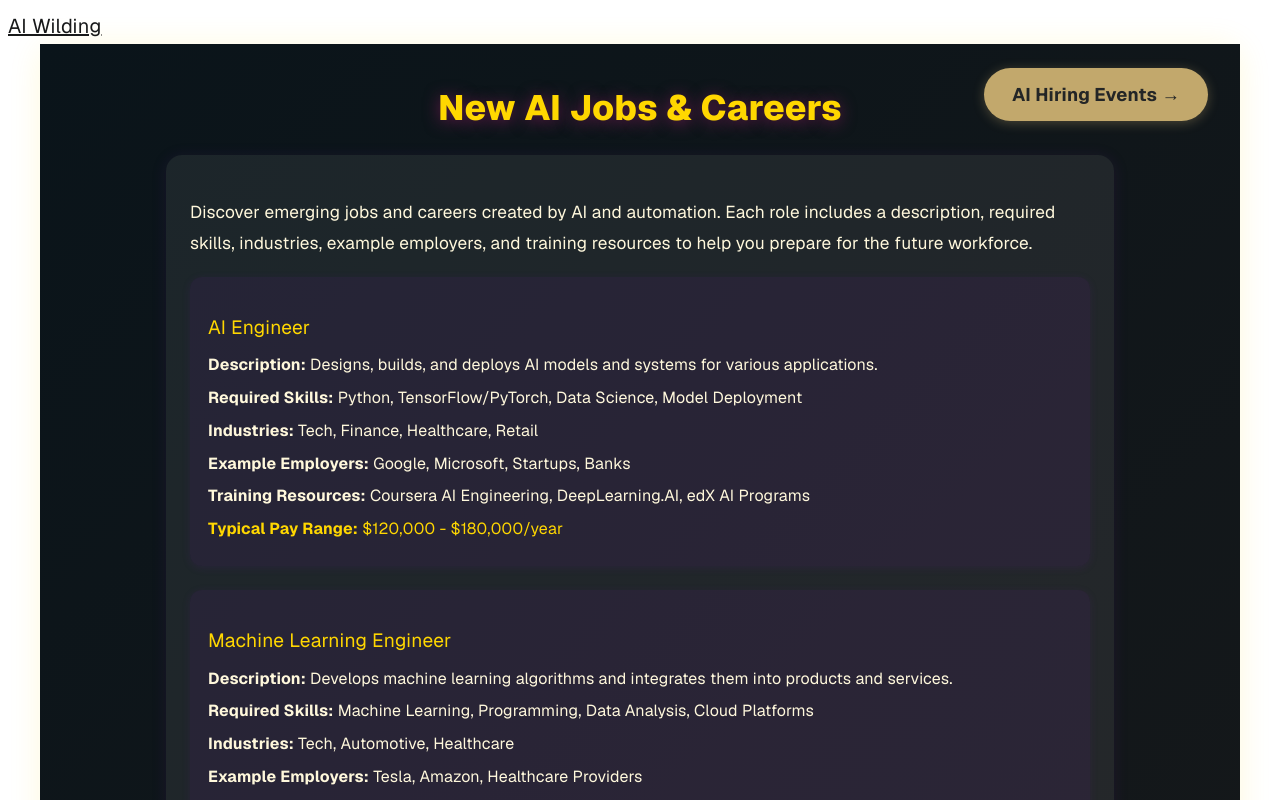
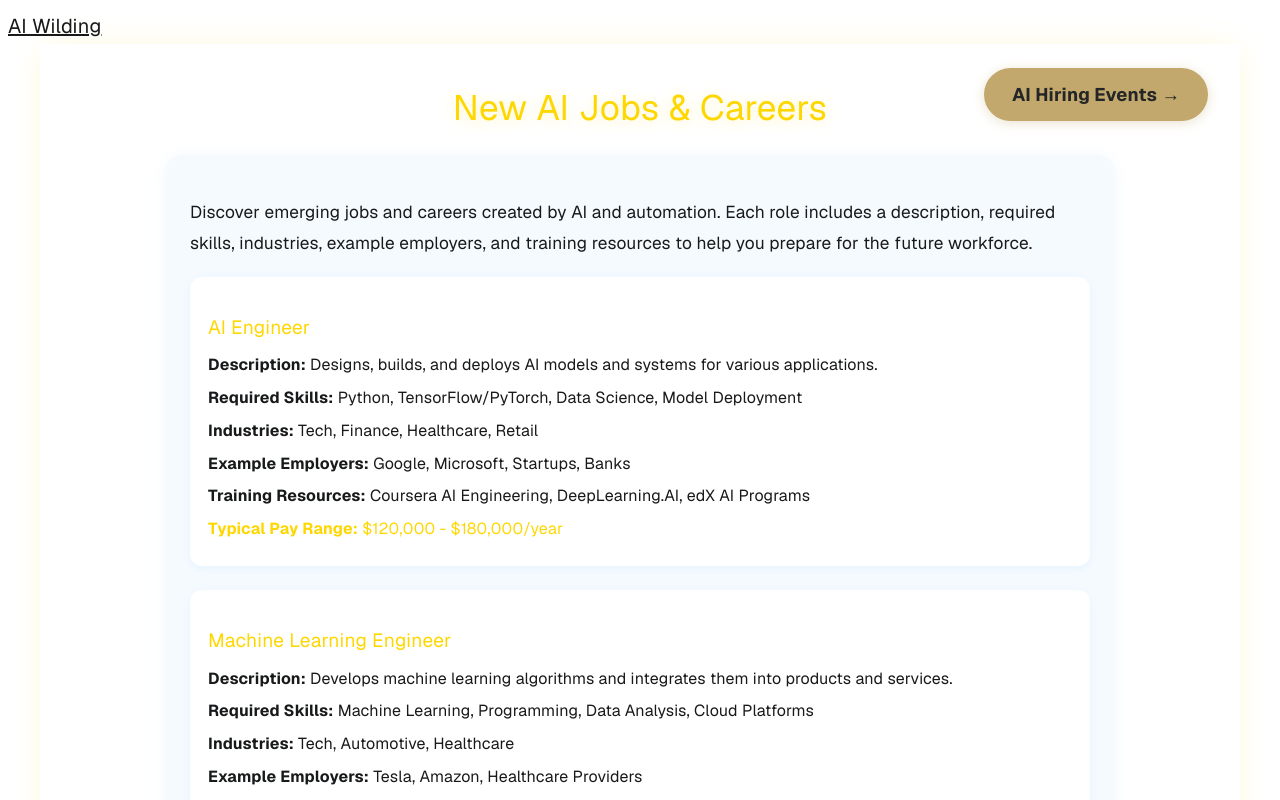
Before and after one commit to Shellzonit/auralis-sanctuary-, a Next.js app: page /new-ai-jobs in a window 1280 px wide. Shown: the top 800 px of the page. Built offline with nearby package versions, Linux system fonts and the light colour scheme.

Commit message:
Update font and background for New AI Jobs, AI Hiring Events, and Recovery Hub pages for readability and consistency

```diff
--- a/app/new-ai-jobs/page.tsx
+++ b/app/new-ai-jobs/page.tsx
@@ -96,25 +96,25 @@ export const NEW_AI_JOBS = [
 
 export default function NewAIJobsPage() {
   return (
-    <main style={{ minHeight: "100vh", background: "linear-gradient(135deg, #0a141a 0%, #18191a 60%, #2a1a4d 100%)", fontFamily: "Inter, Arial, sans-serif", display: "flex", flexDirection: "column", alignItems: "center", padding: "0 1rem", position: 'relative' }}>
+    <main style={{ minHeight: "100vh", background: "#fff", fontFamily: "Inter, Arial, sans-serif", display: "flex", flexDirection: "column", alignItems: "center", padding: "0 1rem", position: 'relative' }}>
       {/* AI Hiring Events Tab Button in Corner */}
       <a href="/ai-hiring-events" style={{position: 'absolute', top: 24, right: 32, zIndex: 20, padding: '10px 28px', background: '#C2A86C', color: '#232526', fontWeight: 700, borderRadius: 9999, boxShadow: '0 2px 12px #C2A86C55', fontSize: '1.15rem', textDecoration: 'none', transition: 'all 0.2s', border: 'none'}} onMouseOver={e => {e.currentTarget.style.background='#F7F5F2';e.currentTarget.style.color='#2a1a4d';}} onMouseOut={e => {e.currentTarget.style.background='#C2A86C';e.currentTarget.style.color='#232526';}}>AI Hiring Events &rarr;</a>
-      <h1 style={{ fontSize: "2.2rem", fontWeight: 800, color: "#ffd700", margin: "32px 0 16px 0", textShadow: "0 2px 16px #6a1a4d" }}>
-        New AI Jobs & Careers
+      <h1 style={{ fontSize: "2.2rem", fontWeight: 800, color: "#18191a", margin: "32px 0 16px 0", textShadow: "0 2px 16px #ffd70044" }}>
+        <span style={{ color: '#ffd700' }}>New AI Jobs & Careers</span>
       </h1>
-      <section style={{ maxWidth: 900, background: "rgba(255,255,255,0.07)", borderRadius: 16, padding: 24, boxShadow: "0 2px 16px #6a1b9a22", marginBottom: 32 }}>
-        <p style={{ color: "#fff8dc", fontSize: "1.08rem", marginBottom: 18 }}>
+      <section style={{ maxWidth: 900, background: '#f5faff', borderRadius: 16, padding: 24, boxShadow: '0 2px 16px #90caf922', marginBottom: 32 }}>
+        <p style={{ color: '#18191a', fontSize: '1.08rem', marginBottom: 18 }}>
           Discover emerging jobs and careers created by AI and automation. Each role includes a description, required skills, industries, example employers, and training resources to help you prepare for the future workforce.
         </p>
         {NEW_AI_JOBS.map((job) => (
-          <div key={job.title} style={{ background: "rgba(106,27,154,0.10)", borderRadius: 12, padding: 18, boxShadow: "0 2px 8px #6a1b9a22", marginBottom: 24 }}>
-            <h2 style={{ color: "#ffd700", fontSize: "1.2rem", marginBottom: 6 }}>{job.title}</h2>
-            <div style={{ color: "#fff8dc", fontSize: "1rem", marginBottom: 4 }}><strong>Description:</strong> {job.description}</div>
-            <div style={{ color: "#fff8dc", fontSize: "1rem", marginBottom: 4 }}><strong>Required Skills:</strong> {job.skills.join(", ")}</div>
-            <div style={{ color: "#fff8dc", fontSize: "1rem", marginBottom: 4 }}><strong>Industries:</strong> {job.industries.join(", ")}</div>
-            <div style={{ color: "#fff8dc", fontSize: "1rem", marginBottom: 4 }}><strong>Example Employers:</strong> {job.employers.join(", ")}</div>
-            <div style={{ color: "#fff8dc", fontSize: "1rem", marginBottom: 4 }}><strong>Training Resources:</strong> {job.resources.join(", ")}</div>
-            <div style={{ color: "#ffd700", fontSize: "1rem", marginBottom: 4 }}><strong>Typical Pay Range:</strong> {job.pay}</div>
+          <div key={job.title} style={{ background: '#fff', borderRadius: 12, padding: 18, boxShadow: '0 2px 8px #90caf922', marginBottom: 24 }}>
+            <h2 style={{ color: '#ffd700', fontSize: '1.2rem', marginBottom: 6 }}>{job.title}</h2>
+            <div style={{ color: '#18191a', fontSize: '1rem', marginBottom: 4 }}><strong>Description:</strong> {job.description}</div>
+            <div style={{ color: '#18191a', fontSize: '1rem', marginBottom: 4 }}><strong>Required Skills:</strong> {job.skills.join(", ")}</div>
+            <div style={{ color: '#18191a', fontSize: '1rem', marginBottom: 4 }}><strong>Industries:</strong> {job.industries.join(", ")}</div>
+            <div style={{ color: '#18191a', fontSize: '1rem', marginBottom: 4 }}><strong>Example Employers:</strong> {job.employers.join(", ")}</div>
+            <div style={{ color: '#18191a', fontSize: '1rem', marginBottom: 4 }}><strong>Training Resources:</strong> {job.resources.join(", ")}</div>
+            <div style={{ color: '#ffd700', fontSize: '1rem', marginBottom: 4 }}><strong>Typical Pay Range:</strong> {job.pay}</div>
           </div>
         ))}
       </section>
```
Also changed, not shown: app/ai-hiring-events/page.tsx (+4 -4 lines), app/recovery/page.tsx (+6 -6 lines).
